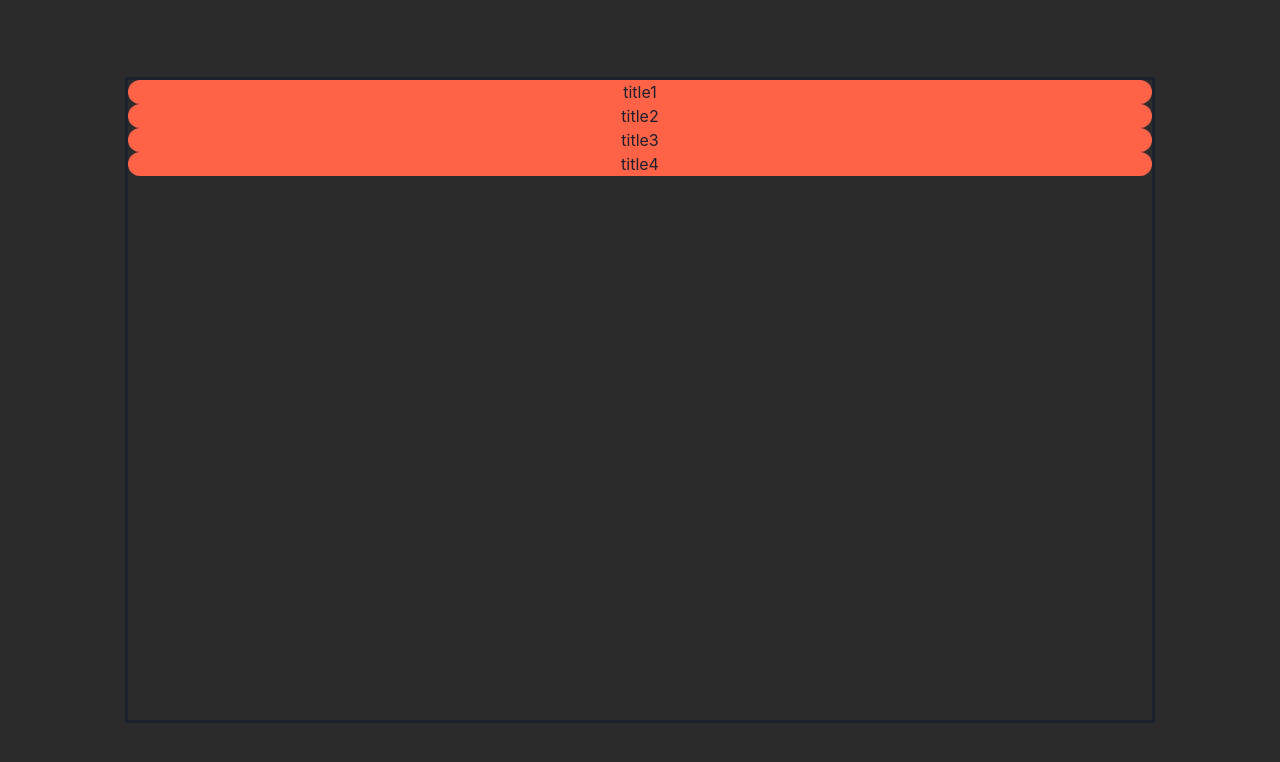
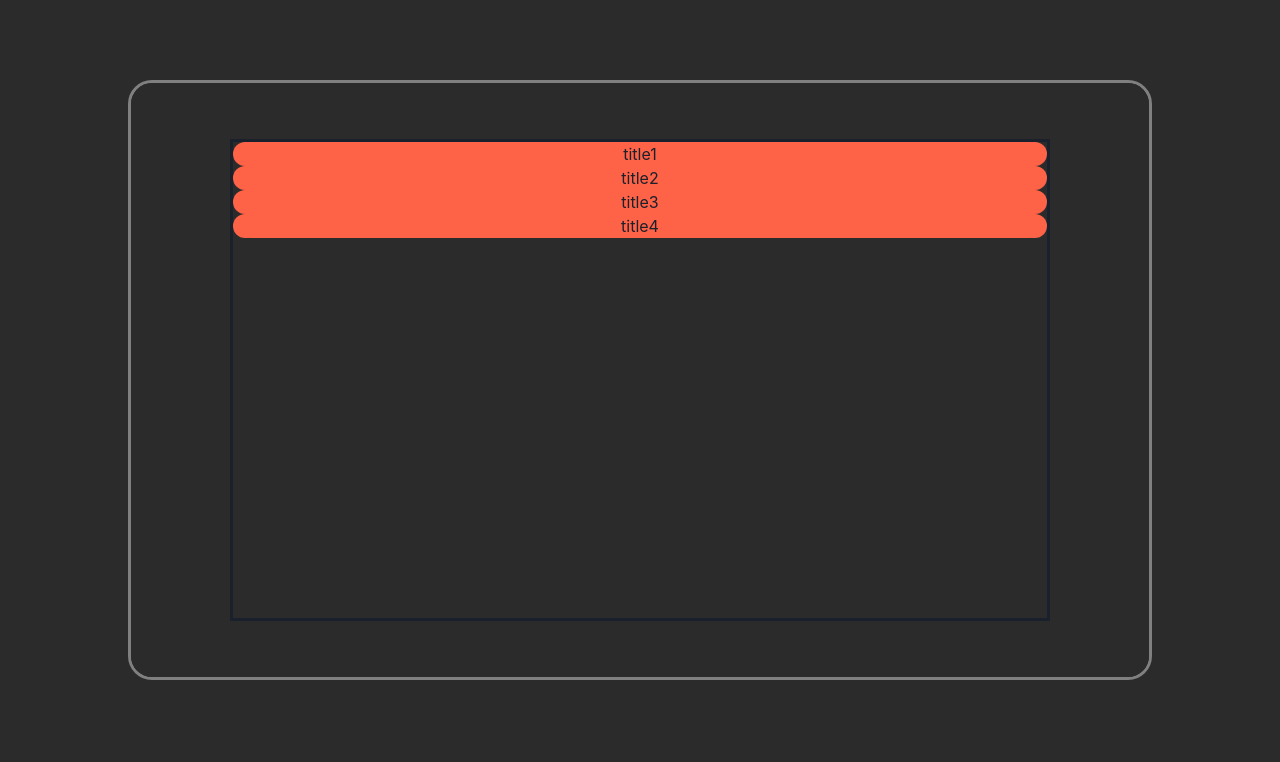
Before and after one commit to NULL-header/null-header.github.io, a Next.js app: page / in a window 1280 px wide. Shown: the top 762 px of the page. Built offline with nearby package versions, Linux system fonts and the light colour scheme.

Commit message:
feat: use frame #39

```diff
--- a/pages/_app.tsx
+++ b/pages/_app.tsx
@@ -1,6 +1,7 @@
-import React from "react";
+import React, { useCallback, useMemo } from "react";
 import type { AppProps } from "next/app";
 import { ChakraProvider, extendTheme, Box } from "@chakra-ui/react";
+import { makeLoading } from "components/loading";
 
 const theme = extendTheme({
   styles: {
@@ -13,11 +14,20 @@ const theme = extendTheme({
   },
 });
 
+const importer = () => import("components/frame").then((mod) => mod.Frame);
+
+const Frame = makeLoading(importer);
+
 export default function App({ Component, pageProps }: AppProps) {
+  const Wrapped = useCallback(
+    () => <Component {...pageProps} />,
+    [Component, pageProps],
+  );
+  const frameProps = useMemo(() => ({ Component: Wrapped }), [Wrapped]);
   return (
     <ChakraProvider theme={theme}>
       <Box height="100vh" width="100vw">
-        <Component {...pageProps} />
+        <Frame backgroundColor="#2b2b2b" props={frameProps} />
       </Box>
     </ChakraProvider>
   );
```
